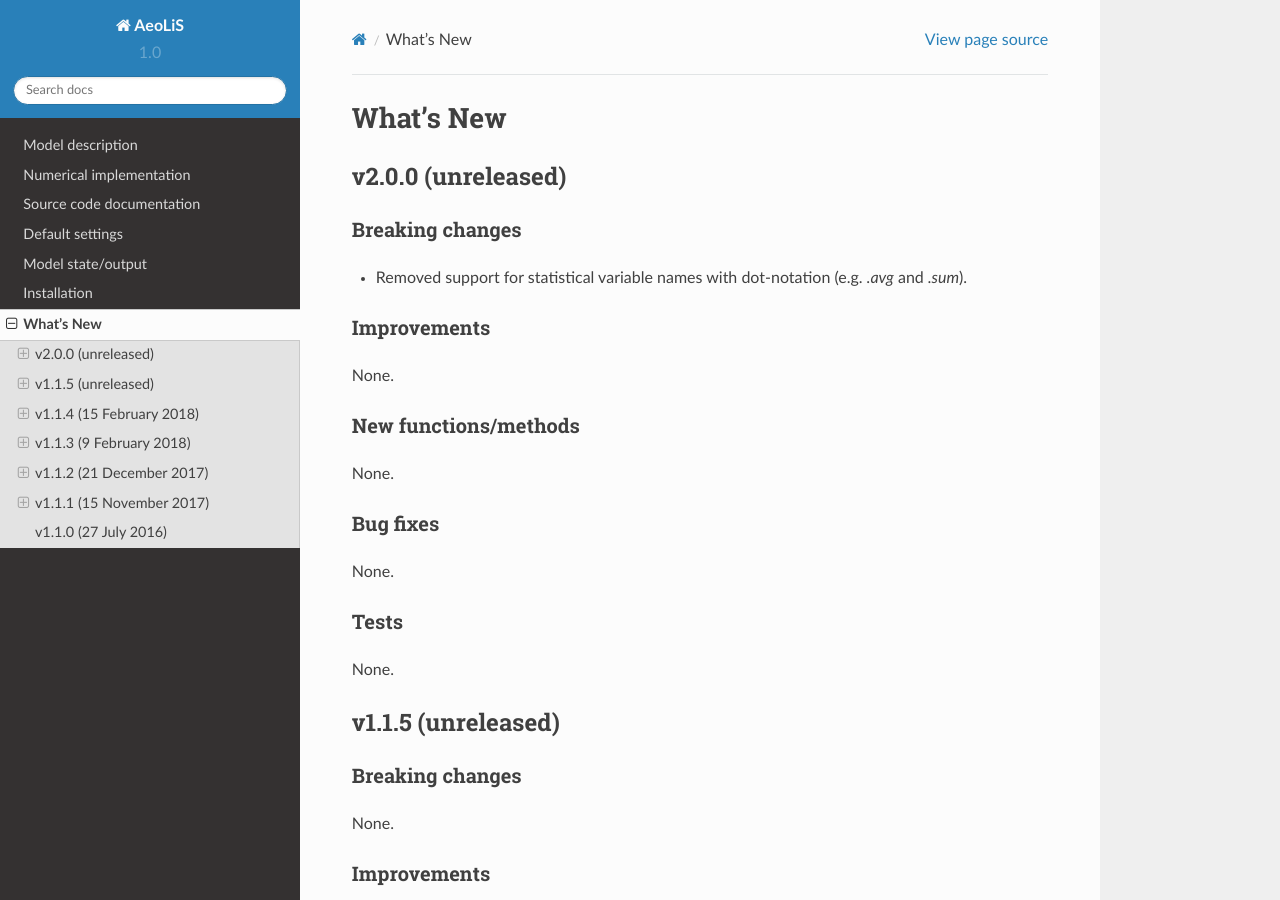
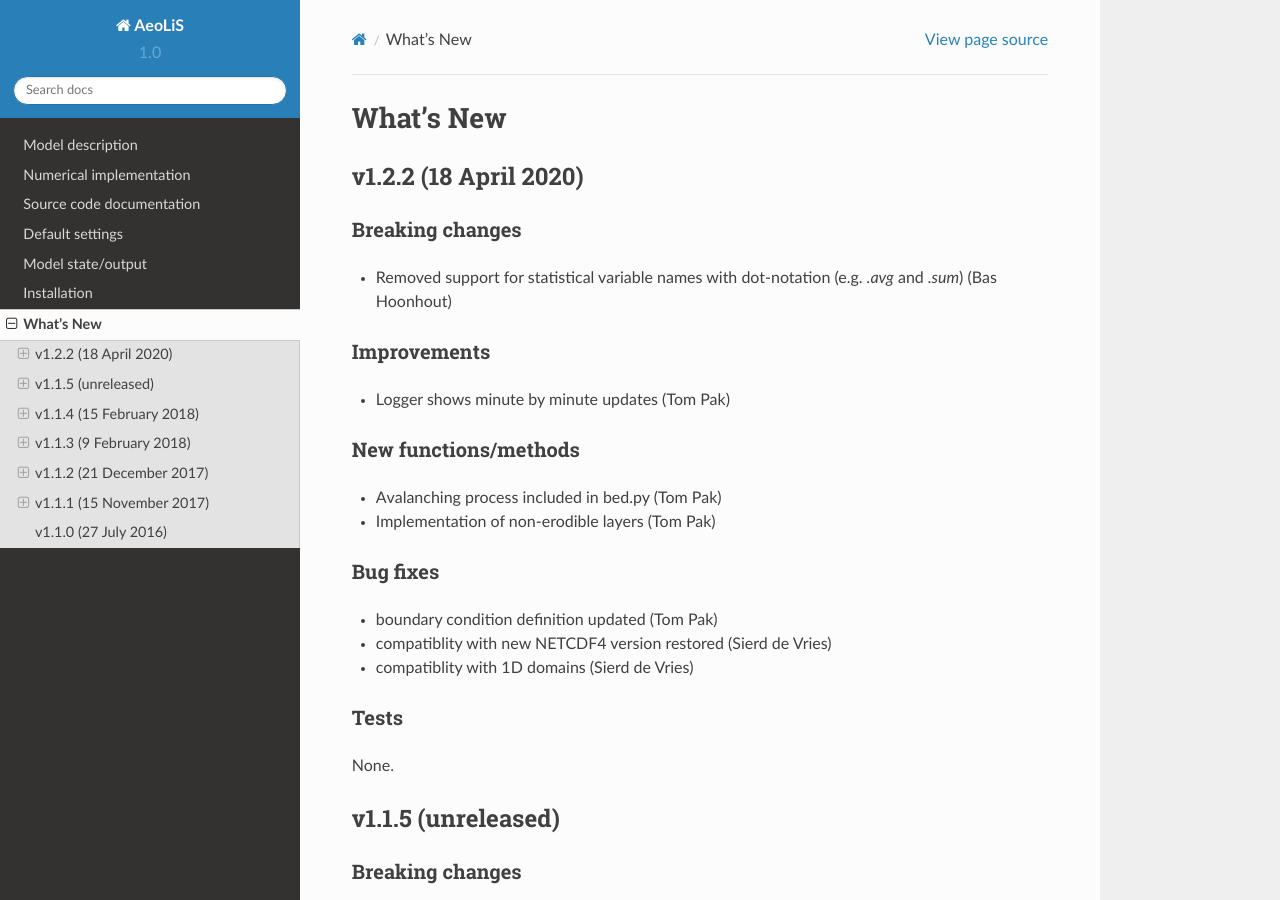
Before and after one commit to openearth/aeolis-python, a Sphinx documentation site: the page built from docs/whatsnew.rst, in a window 1280 px wide and 900 px high. Built offline with Sphinx 7.4.7 and the Read the Docs theme 2.0.0, drawn with Linux system fonts in a browser that asks for light colours.

Commit message:
Update whatsnew.rst

```diff
--- a/docs/whatsnew.rst
+++ b/docs/whatsnew.rst
@@ -9,29 +9,33 @@
 What's New
 ==========
 
-v2.0.0 (unreleased)
+v1.2.2 (18 April 2020)
 -------------------
 
 Breaking changes
 ^^^^^^^^^^^^^^^^
 
 * Removed support for statistical variable names with dot-notation
-  (e.g. `.avg` and `.sum`).
+  (e.g. `.avg` and `.sum`) (Bas Hoonhout)
+
+
 
 Improvements
 ^^^^^^^^^^^^
-
-None.
+* Logger shows minute by minute updates (Tom Pak)
 
 New functions/methods
 ^^^^^^^^^^^^^^^^^^^^^
 
-None.
+* Avalanching process included in bed.py (Tom Pak)
+* Implementation of non-erodible layers (Tom Pak)
 
 Bug fixes
 ^^^^^^^^^
 
-None.
+* boundary condition definition updated (Tom Pak)
+* compatiblity with new NETCDF4 version restored (Sierd de Vries)
+* compatiblity with 1D domains (Sierd de Vries)
 
 Tests
 ^^^^^
```
